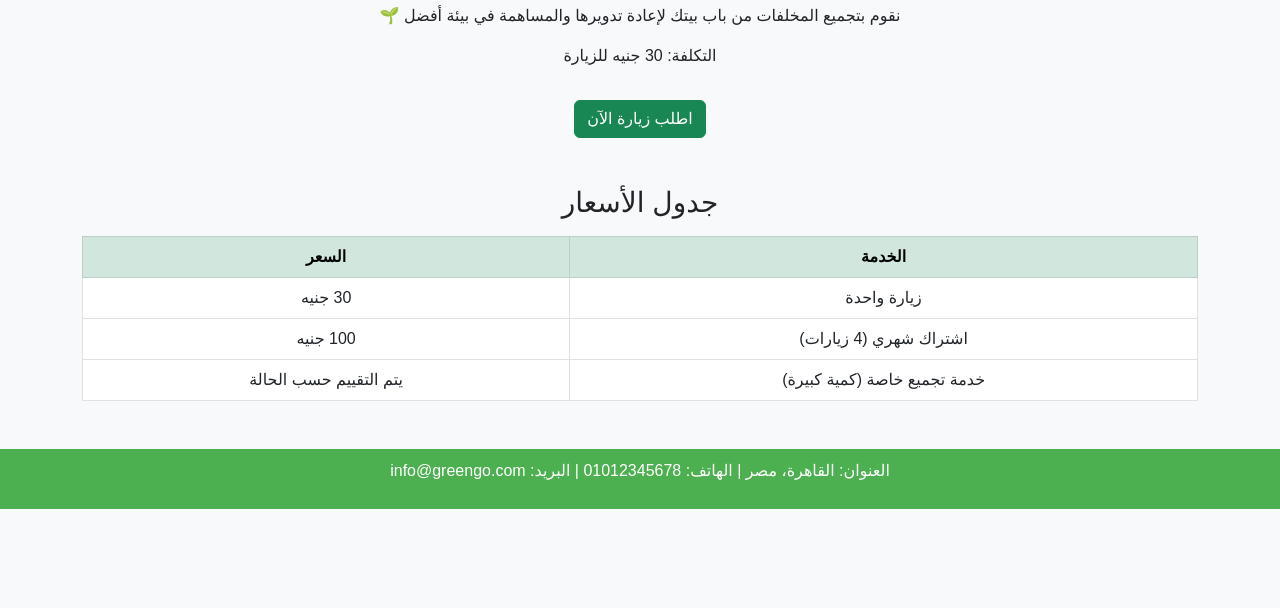
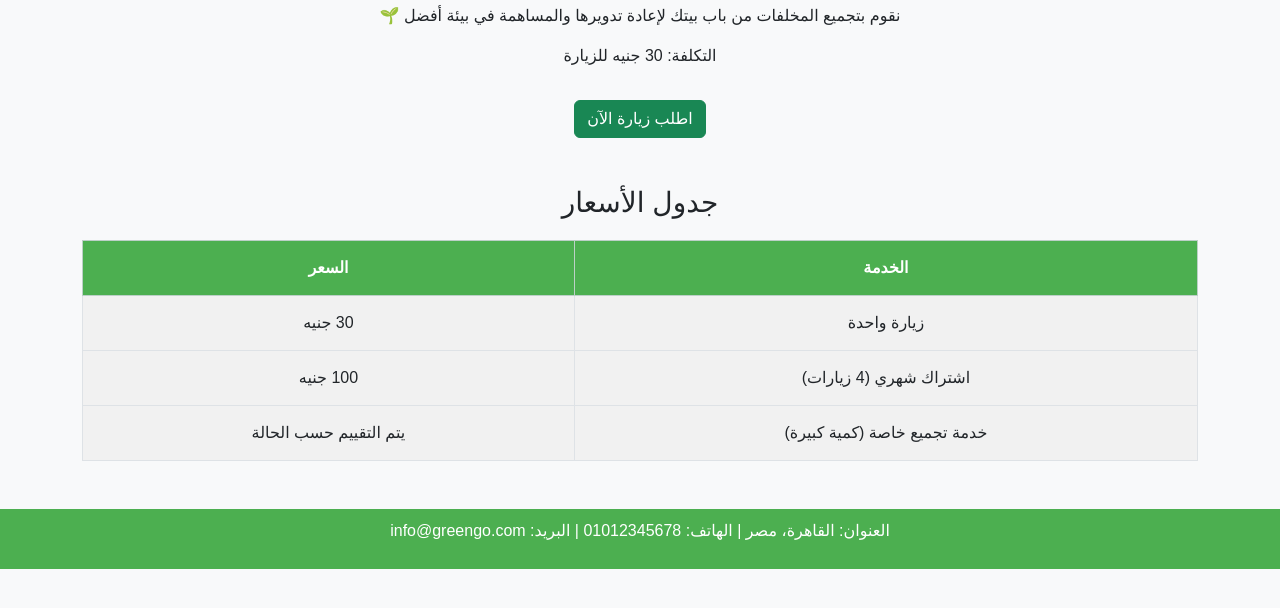
Before and after one commit to habebnora/Test8, a plain HTML site: page index.html in a window 1280 px wide. Shown: the part 172-780 px from the top of the page. Drawn offline with nearby package versions, Linux system fonts and the light colour scheme.

Commit message:
Update style.css

```diff
--- a/style.css
+++ b/style.css
@@ -46,3 +46,22 @@ body {
   text-align: center;
   max-width: 80%;
 }
+
+.table {
+  margin-top: 20px;
+}
+
+.table th,
+.table td {
+  padding: 15px;
+  text-align: center;
+}
+
+.table th {
+  background-color: #4CAF50;
+  color: white;
+}
+
+.table td {
+  background-color: #f1f1f1;
+}
```
